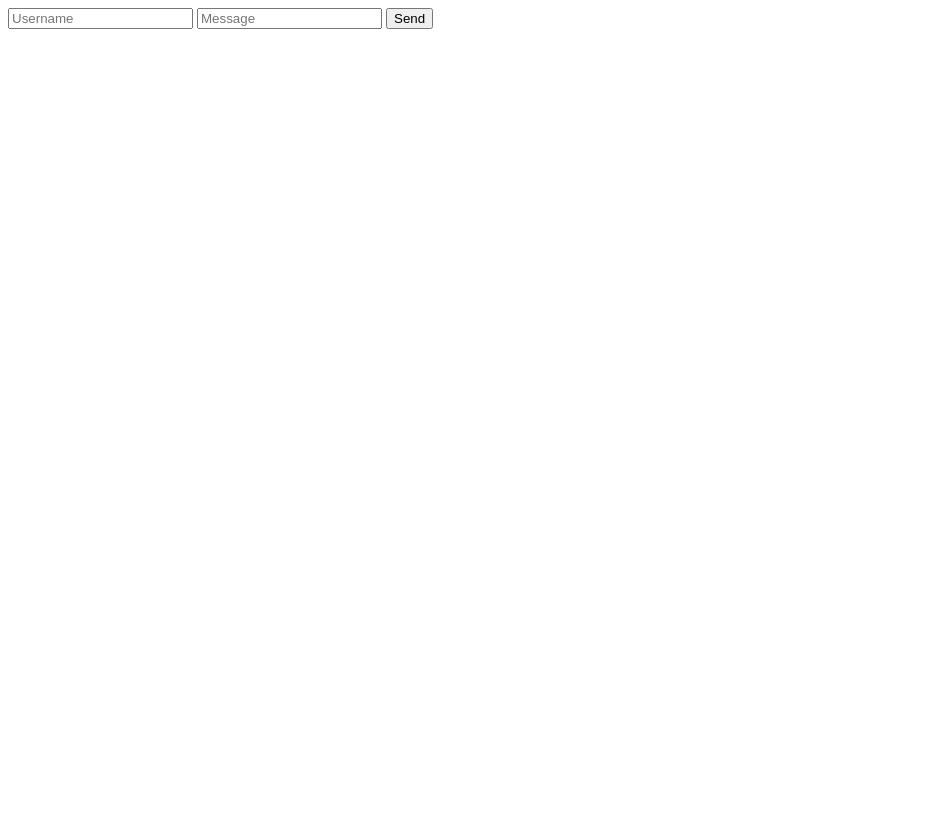
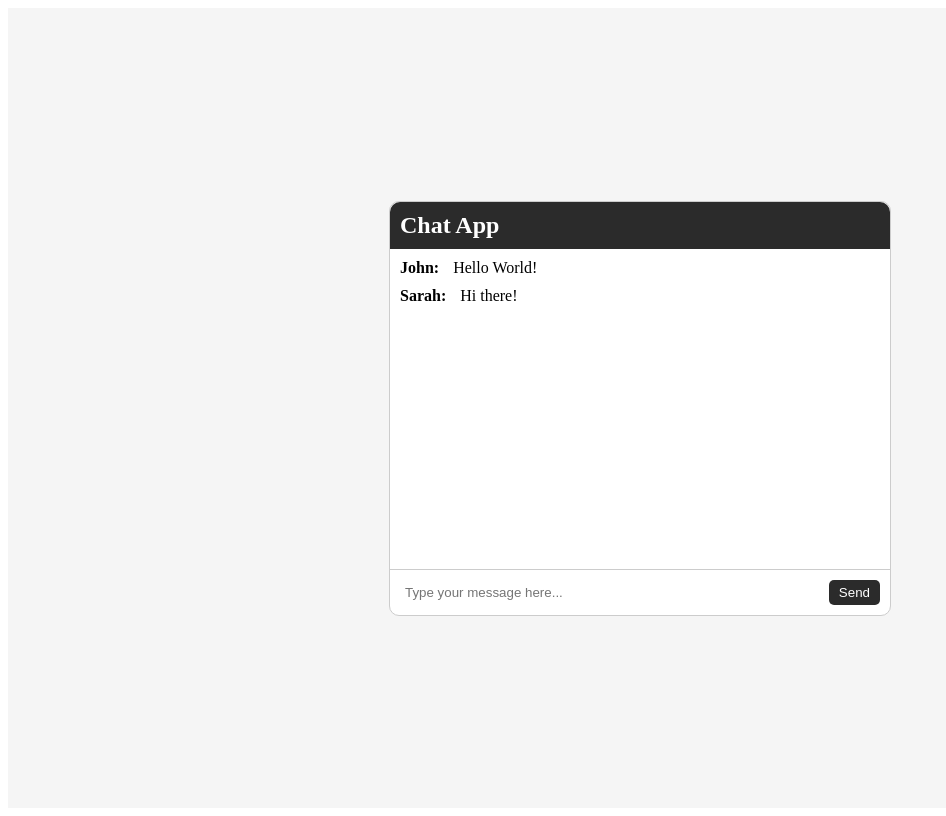
Before and after one commit to Pavel-OOP/chat, a Flask app: page / in a window 1280 px wide. Shown: the whole page, without its empty margins (0-946 px from the left). Before the commit the page ends 29 px from the top, so only its background shows below. Run offline with Flask 2, Linux system fonts and the light colour scheme; some libraries are stand-ins or nearby versions.

Commit message:
some HTML and CSS for the chat room I plan to have in the lottery

```diff
--- /dev/null
+++ b/api/static/styles.css
@@ -0,0 +1,74 @@
+.container {
+  display: flex;
+  justify-content: center;
+  align-items: center;
+  height: 100vh;
+  background-color: #F5F5F5;
+}
+
+.chat {
+  width: 500px;
+  background-color: white;
+  border: 1px solid #ccc;
+  border-radius: 10px;
+}
+
+.chat-header {
+  padding: 10px;
+  background-color: #2B2B2B;
+  color: white;
+  border-top-left-radius: 10px;
+  border-top-right-radius: 10px;
+}
+
+.chat-header h2 {
+  margin: 0;
+}
+
+.chat-body {
+  height: 300px;
+  overflow-y: scroll;
+  padding: 10px;
+}
+
+.messages {
+  list-style: none;
+  padding: 0;
+  margin: 0;
+}
+
+.message {
+  margin-bottom: 10px;
+}
+
+.username {
+  font-weight: bold;
+}
+
+.text {
+  margin-left: 10px;
+}
+
+.chat-footer {
+  display: flex;
+  align-items: center;
+  padding: 10px;
+  border-top: 1px solid #ccc;
+}
+
+.chat-footer input {
+  flex: 1;
+  padding: 5px;
+  border: none;
+  border-radius: 5px;
+  margin-right: 10px;
+}
+
+.chat-footer button {
+  background-color: #2B2B2B;
+  color: white;
+  border: none;
+  padding: 5px 10px;
+  border-radius: 5px;
+  cursor: pointer;
+}
--- a/api/templates/index.html
+++ b/api/templates/index.html
@@ -3,6 +3,7 @@
 <head>
     <meta charset="UTF-8">
     <title>Title</title>
+    <link rel="stylesheet" type="text/css" href="static/styles.css" />
     <script src="https://cdnjs.cloudflare.com/ajax/libs/jquery/3.6.3/jquery.min.js"></script>
     <script src="https://cdnjs.cloudflare.com/ajax/libs/socket.io/4.6.0/socket.io.js"></script>
     <script type="text/javascript">
@@ -13,20 +14,39 @@
             });
 
             socket.on('message', function(data) {
-                $('#messages').append($('<p>').text(data));
+                $('.messages').append($('<p>').text(data));
             });
 
             $('#sendBtn').on('click', function() {
-                socket.send($('#username').val() + ': '+ $('#message').val());
+                socket.send($('.username').val() + ': '+ $('#message').val());
                 $('#message').val('');
             });
         });
     </script>
 </head>
-<body>
-<div id="messages"></div>
-<input type="text" id="username" placeholder="Username">
-<input type="text" id="message" placeholder="Message">
-<button id="sendBtn">Send</button>
-</body>
+  <body>
+    <div class="container">
+      <div class="chat">
+        <div class="chat-header">
+          <h2>Chat App</h2>
+        </div>
+        <div class="chat-body">
+          <ul class="messages">
+            <li class="message">
+              <span class="username">John:</span>
+              <span class="text">Hello World!</span>
+            </li>
+            <li class="message">
+              <span class="username">Sarah:</span>
+              <span class="text">Hi there!</span>
+            </li>
+          </ul>
+        </div>
+        <div class="chat-footer">
+          <input id="message" type="text" placeholder="Type your message here...">
+          <button id="sendBtn">Send</button>
+        </div>
+      </div>
+    </div>
+  </body>
 </html>
```
